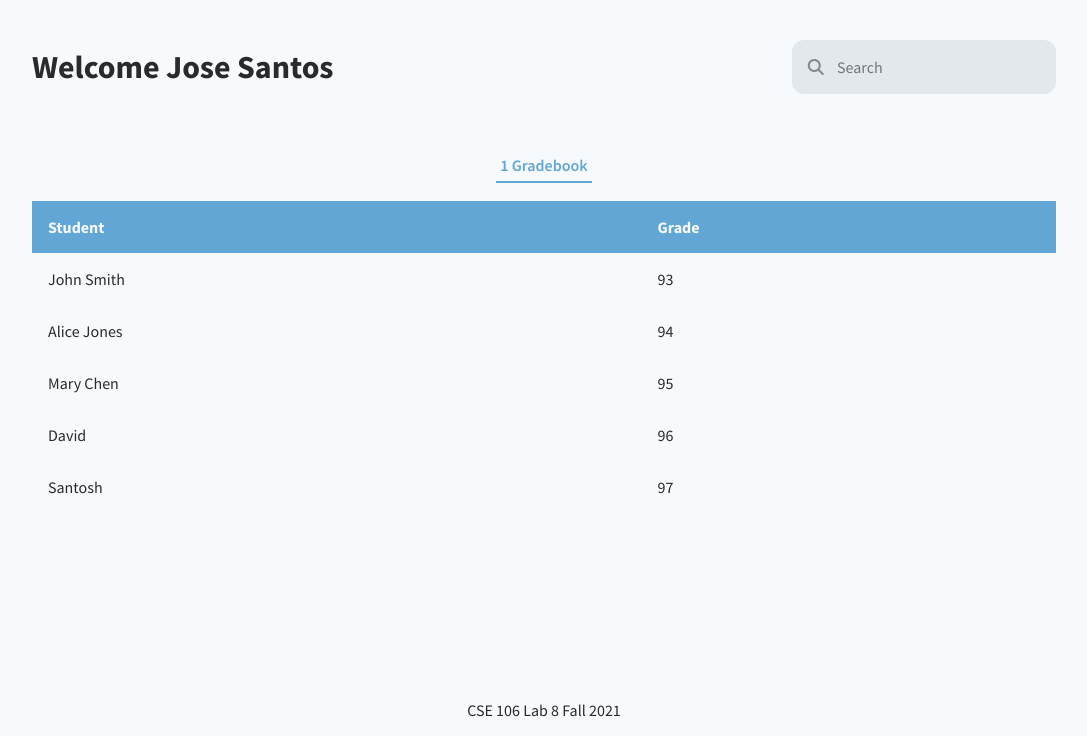
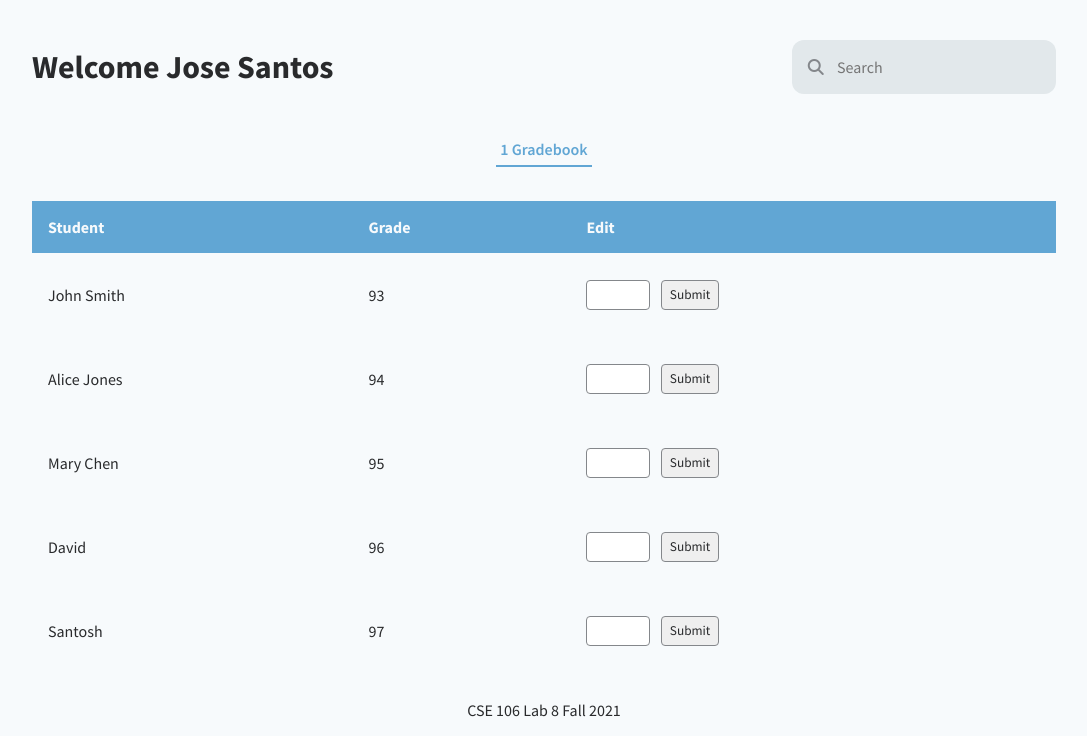
Before and after one commit to robokae/CSE-106-Lab-8, a Flask app: a page that uses templates/specificCourse.html in a window 1280 px wide. Shown: the part 64-800 px from the top of the page, without its empty margins (96-1183 px from the left). Run offline with Flask 2, Linux system fonts and the light colour scheme; some libraries are stand-ins or nearby versions.

Commit message:
implemented editable grade

```diff
--- a/app.py
+++ b/app.py
@@ -111,10 +111,17 @@ def instructor(name):
     instructor_name = name
     return render_template("instructor.html", instructor_name = instructor_name, data = sample_instructor_data)
 
-@app.route("/instructor/<name>/<course>")
-def specific_course(name, course):
+@app.route("/instructor/<name>/<course>", methods = ['GET', 'POST'])
+def specific_course(name, course, student = None):
     instructor_name = name
     instructor_course = course
+
+    if request.method == 'POST':
+        student_name = request.args.get('student')
+        print('student name is %s' % student_name)
+        for s in sample_instructor_course_data:
+            if s['name'] == student_name:
+                s['grade'] = request.form.get('new_grade')
 
     return render_template("specificCourse.html", instructor_name = instructor_name, instructor_course = instructor_course, data = sample_instructor_course_data)
 
--- a/static/person.css
+++ b/static/person.css
@@ -99,3 +99,40 @@
 .data-table-row:nth-child(even) {
     background-color: #EBF1F3;
 }
+
+.editable-grade:hover {
+    cursor: pointer;
+}
+
+.editable-field,
+.edit-grade-submit {
+    border: 1px solid #84878B;
+    border-radius: .25rem;
+    font-family: 'Source Sans Pro', Arial, Helvetica, sans-serif;
+    color: var(--primary-text-color);
+    display: inline-block;
+}
+
+.editable-field {
+    padding: .35rem;
+    width: 50px;
+}
+
+.editable-field:focus {
+    outline-color: var(--accent-color);
+}
+
+.grade-value {
+    display: inline-block;
+}
+
+.edit-grade-submit {
+    padding: .35rem .5rem;
+    margin-left: .5rem;
+}
+
+.edit-grade-submit:hover {
+    background-color: var(--accent-color);
+    color: var(--quaternary-text-color);
+    border: none;
+}
--- a/templates/instructor.html
+++ b/templates/instructor.html
@@ -11,7 +11,7 @@
 {% block person_name %}{{ instructor_name }}{% endblock %}
 
 {% block inner_nav_links %}
-    <p class="inner-nav-link active-tab">Your Courses</p>
+    <button class="inner-nav-link active-tab">Your Courses</button>
 {% endblock %}
 
 {% block data_table_headings %}
@@ -25,7 +25,9 @@
     {% for class in data %}
         <tr>
             <td>
-                <a href="{{ url_for('specific_course', name = class.instructor, course = class.name) }}">{{ class.name }}</a>
+                <a href="{{ url_for('specific_course', name = class.instructor, course = class.name) }}">
+                    {{ class.name }}
+                </a>
             </td>
             <td>{{ class.instructor }}</td>
             <td>{{ class.time }}</td>
--- a/templates/specificCourse.html
+++ b/templates/specificCourse.html
@@ -11,19 +11,28 @@
 {% block person_name %}{{ instructor_name }}{% endblock %}
 
 {% block inner_nav_links %}
-    <p class="inner-nav-link active-tab">{{ instructor_course }} Gradebook</p>
+    <button class="inner-nav-link active-tab">{{ instructor_course }} Gradebook</button>
 {% endblock %}
 
 {% block data_table_headings %}
     <th>Student</th>
     <th>Grade</th>
+    <th>Edit</th>
 {% endblock %}
 
 {% block data_table_body %}
     {% for student in data %}
         <tr>
             <td>{{ student.name }}</td>
-            <td>{{ student.grade }}</td>
+            <td onclick="editGrade('{{ student.grade }}')">
+                <p class="grade-value">{{ student.grade }}</p>
+            </td>
+            <td>
+                <form action="{{ url_for('specific_course', name = 'James', course = instructor_course, student = student.name ) }}" method="post">
+                    <input type="text" class="editable-field" name="new_grade" autocomplete="off">
+                    <input class="edit-grade-submit" type="submit" value="Submit">
+                </form>
+            </td>
         </tr>
     {% endfor %}
 {% endblock %}
```
